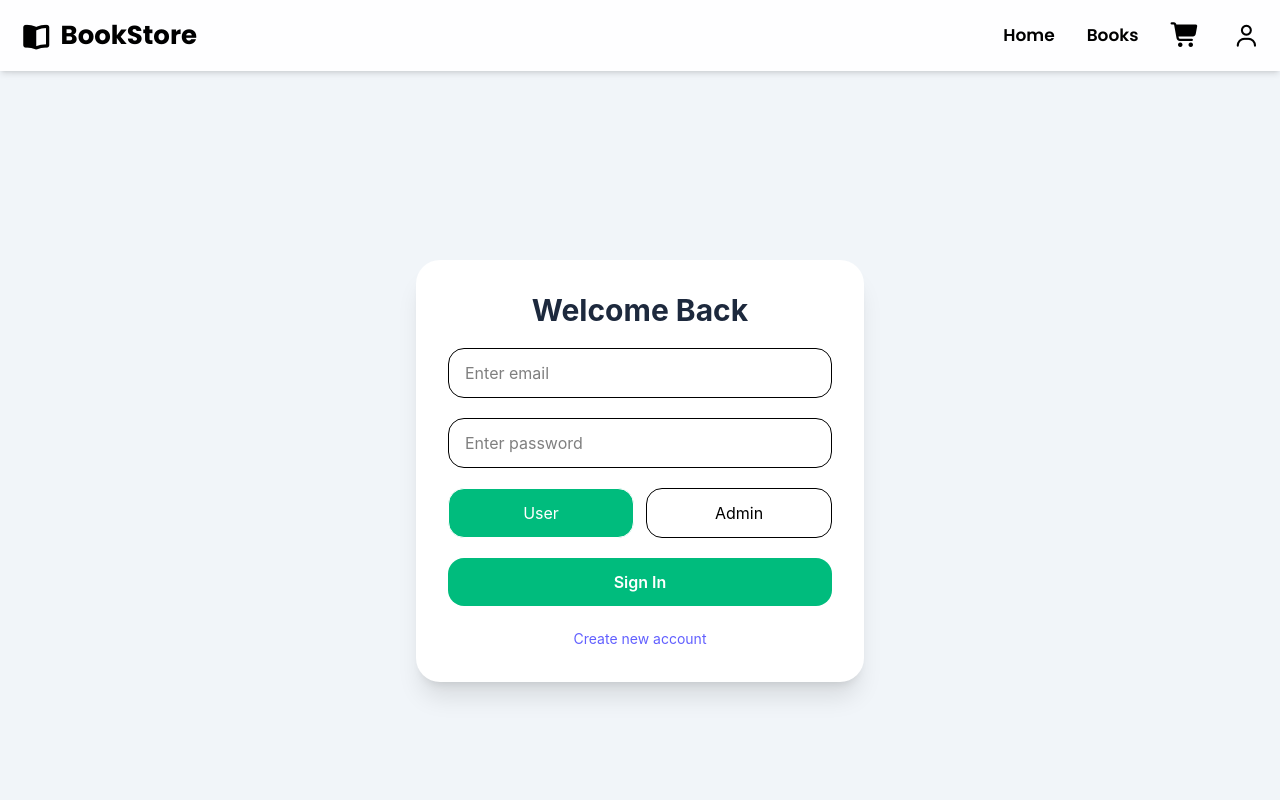
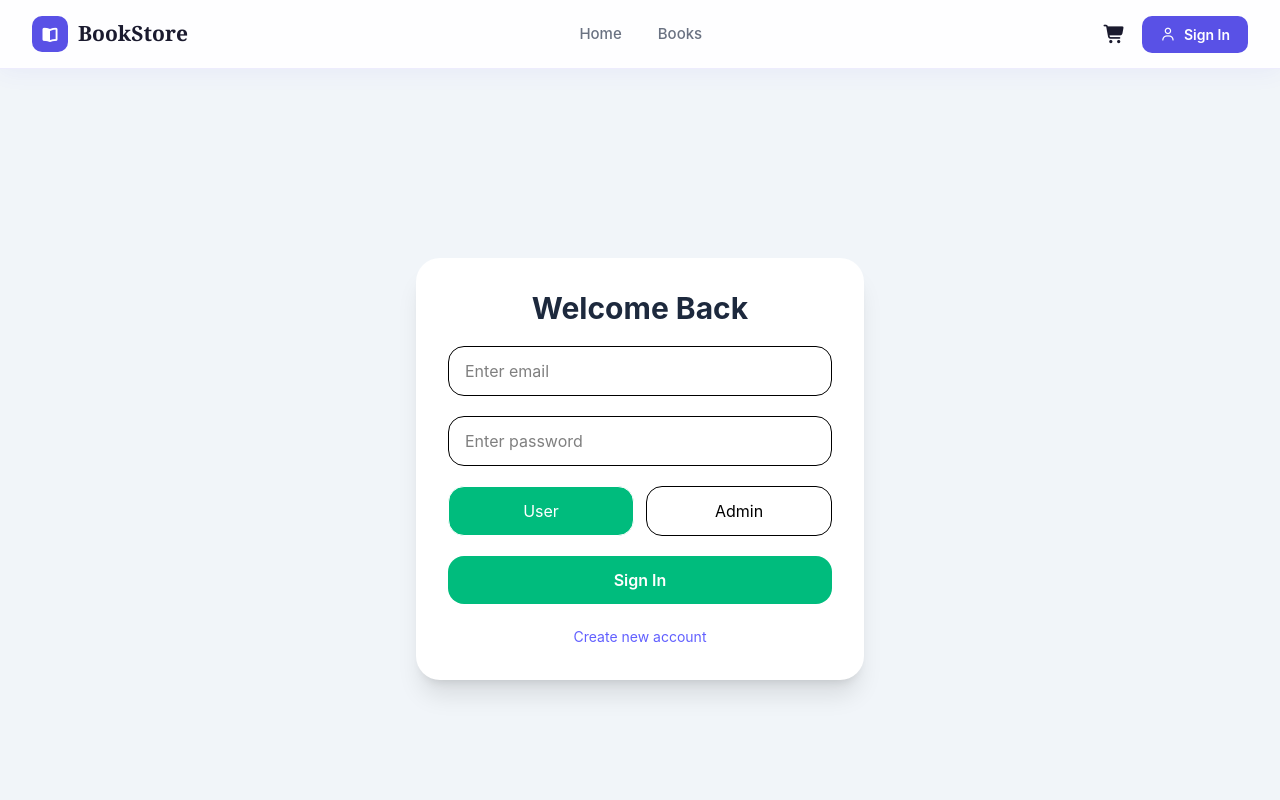
Before and after one commit to Unish-Maharjan/Online-Bookstore, a React (Vite) app: page /user in a window 1280 px wide. Shown: the top 800 px of the page. Built offline with nearby package versions, Linux system fonts and the light colour scheme.

Commit message:
better header

```diff
--- a/src/components/Header.jsx
+++ b/src/components/Header.jsx
@@ -1,110 +1,149 @@
 import React, { useState } from 'react'
-import { Link, useNavigate } from 'react-router'
+import { Link, useLocation, useNavigate } from 'react-router'
 import { useCart } from './CartContext'
 
 const Header = () => {
-  const navigate = useNavigate();
-  const { state } = useCart();
-  const [menuOpen, setMenuOpen] = useState(false);
+  const navigate = useNavigate()
+  const location = useLocation()
+  const { state } = useCart()
+  const [menuOpen, setMenuOpen] = useState(false)
 
-  const totalItems = state.cartItems.reduce((sum, item) => sum + item.quantity, 0);
+  const totalItems = state.cartItems.reduce((sum, item) => sum + item.quantity, 0)
+  const user = JSON.parse(localStorage.getItem('user') || 'null')
+  const admin = JSON.parse(localStorage.getItem('admin') || 'null')
 
-  const user = JSON.parse(localStorage.getItem('user') || 'null');
-  const admin = JSON.parse(localStorage.getItem('admin') || 'null');
+  const isActive = (path) => location.pathname === path
 
   const handleUserClick = () => {
-  setMenuOpen(false);
+    setMenuOpen(false)
+    navigate(admin ? '/admin-dashboard' : '/user')
+  }
 
-  if (admin) {
-    navigate('/admin-dashboard');
-  } else {
-    navigate('/user');
-  }
-  };
+  const userLabel = admin ? 'Dashboard' : user ? 'My Account' : 'Sign In'
+
+  const navLinks = [
+    { to: '/home', label: 'Home', icon: 'fa-house' },
+    { to: '/books', label: 'Books', icon: 'fa-book' },
+  ]
 
   return (
-    <header className='sticky top-0 w-full bg-[#ffffff]/90 text-black px-5 py-4 font-[Poppins] backdrop-blur-lg z-50 shadow-md'>
-      <div className='max-w-7xl mx-auto flex justify-between items-center'>
+    <>
+      <header className="sticky top-0 z-50 w-full border-b border-[#5951e6]/10 bg-white/90 backdrop-blur-xl shadow-[0_2px_24px_rgba(89,81,230,0.07)]">
+        <div className="mx-auto flex h-[68px] max-w-7xl items-center justify-between gap-6 px-5 sm:px-8">
 
-        <Link to='/home' className='font-bold flex items-center gap-2 text-[22px] sm:text-[26px] ease-out duration-300 hover:text-[#5951e6]'>
-          <i className="fa-solid fa-book-open"></i>
-          BookStore
-        </Link>
+          {/* Logo */}
+          <Link
+            to="/home"
+            className="group flex flex-shrink-0 items-center gap-2.5 font-serif text-[21px] font-bold text-[#1a1a2e] transition-colors duration-200 hover:text-[#5951e6]"
+          >
+            <span className="flex h-9 w-9 items-center justify-center rounded-[10px] bg-[#5951e6] text-[15px] text-white transition-transform duration-300 group-hover:-rotate-6 group-hover:scale-110">
+              <i className="fa-solid fa-book-open" />
+            </span>
+            BookStore
+          </Link>
 
-        <nav className='hidden sm:flex items-center gap-8 text-[17px]'>
-          <Link to='/home' className='font-semibold hover:text-[#5951e6] transition-colors duration-200'>Home</Link>
-          <Link to='/books' className='font-semibold hover:text-[#5951e6] transition-colors duration-200'>Books</Link>
+          {/* Desktop nav */}
+          <nav className="hidden flex-1 items-center justify-center gap-1 sm:flex">
+            {navLinks.map(({ to, label }) => (
+              <Link
+                key={to}
+                to={to}
+                className={`rounded-lg px-4 py-2 text-[15px] font-medium transition-colors duration-200 ${
+                  isActive(to)
+                    ? 'bg-[#ebe9ff] text-[#5951e6]'
+                    : 'text-gray-500 hover:bg-[#ebe9ff] hover:text-[#5951e6]'
+                }`}
+              >
+                {label}
+              </Link>
+            ))}
+          </nav>
 
-          <div className="relative">
-            {totalItems > 0 && (
-              <span className="absolute -top-2 -right-2 w-5 h-5 flex items-center justify-center rounded-full text-[12px] text-white font-bold bg-green-400 z-10">
-                {totalItems}
-              </span>
-            )}
+          {/* Desktop actions */}
+          <div className="hidden flex-shrink-0 items-center gap-1.5 sm:flex">
+            {/* Cart */}
             <Link to="/cart">
-              <button className="text-2xl hover:text-[#5951e6] transition-colors duration-200">
-                <i className="fa-solid fa-cart-shopping"></i>
+              <button className="relative flex h-[42px] w-[42px] items-center justify-center rounded-[10px] text-[18px] text-[#1a1a2e] transition-all duration-200 hover:-translate-y-px hover:bg-[#ebe9ff] hover:text-[#5951e6]">
+                {totalItems > 0 && (
+                  <span className="absolute right-1 top-1 flex h-[18px] min-w-[18px] animate-[pop_0.3s_cubic-bezier(.34,1.56,.64,1)] items-center justify-center rounded-full border-2 border-white bg-green-400 px-1 text-[10px] font-bold text-white">
+                    {totalItems}
+                  </span>
+                )}
+                <i className="fa-solid fa-cart-shopping" />
               </button>
             </Link>
+
+            {/* Account CTA */}
+            <button
+              onClick={handleUserClick}
+              className="flex items-center gap-2 rounded-[10px] bg-[#5951e6] px-[18px] py-2 text-[14px] font-semibold text-white transition-all duration-200 hover:-translate-y-px hover:bg-[#4740d4] hover:shadow-[0_4px_14px_rgba(89,81,230,0.35)]"
+            >
+              <i className="fa-regular fa-user text-[13px]" />
+              {userLabel}
+            </button>
           </div>
+
+          {/* Mobile: cart + hamburger */}
+          <div className="flex items-center gap-1 sm:hidden">
+            <Link to="/cart">
+              <button className="relative flex h-[42px] w-[42px] items-center justify-center rounded-[10px] text-[19px] text-[#1a1a2e] hover:bg-[#ebe9ff] hover:text-[#5951e6]">
+                {totalItems > 0 && (
+                  <span className="absolute right-1 top-1 flex h-[18px] min-w-[18px] items-center justify-center rounded-full border-2 border-white bg-green-400 px-1 text-[10px] font-bold text-white">
+                    {totalItems}
+                  </span>
+                )}
+                <i className="fa-solid fa-cart-shopping" />
+              </button>
+            </Link>
+
+            <button
+              onClick={() => setMenuOpen(!menuOpen)}
+              className="flex h-[42px] w-[42px] flex-col items-center justify-center gap-[5px] rounded-[10px] transition-colors hover:bg-[#ebe9ff]"
+              aria-label="Toggle menu"
+            >
+              <span className={`block h-[2px] w-[22px] rounded-sm bg-[#1a1a2e] origin-center transition-all duration-300 ${menuOpen ? 'translate-y-[7px] rotate-45 bg-[#5951e6]' : ''}`} />
+              <span className={`block h-[2px] w-[22px] rounded-sm bg-[#1a1a2e] transition-all duration-300 ${menuOpen ? 'scale-x-0 opacity-0' : ''}`} />
+              <span className={`block h-[2px] w-[22px] rounded-sm bg-[#1a1a2e] origin-center transition-all duration-300 ${menuOpen ? '-translate-y-[7px] -rotate-45 bg-[#5951e6]' : ''}`} />
+            </button>
+          </div>
+        </div>
+      </header>
+
+      {/* Mobile drawer */}
+      <div
+        className={`overflow-hidden border-b border-[#5951e6]/10 bg-white/95 backdrop-blur-xl transition-all duration-[380ms] ease-in-out sm:hidden ${
+          menuOpen ? 'max-h-80 opacity-100' : 'max-h-0 opacity-0'
+        }`}
+      >
+        <div className="mx-auto flex max-w-7xl flex-col gap-1 px-5 pb-5 pt-3">
+          {navLinks.map(({ to, label, icon }) => (
+            <Link
+              key={to}
+              to={to}
+              onClick={() => setMenuOpen(false)}
+              className={`flex items-center gap-3 rounded-[10px] px-4 py-3 text-[15px] font-medium transition-colors duration-200 ${
+                isActive(to)
+                  ? 'bg-[#ebe9ff] text-[#5951e6]'
+                  : 'text-[#1a1a2e] hover:bg-[#ebe9ff] hover:text-[#5951e6]'
+              }`}
+            >
+              <i className={`fa-solid ${icon} w-4 text-center text-[14px]`} />
+              {label}
+            </Link>
+          ))}
+
+          <div className="my-2 h-px bg-[#5951e6]/10" />
 
           <button
             onClick={handleUserClick}
-            className='text-[22px] flex items-center hover:text-[#5951e6] transition-colors duration-200'
+            className="flex w-full items-center gap-3 rounded-[10px] bg-[#5951e6] px-4 py-3 text-[15px] font-semibold text-white transition-colors hover:bg-[#4740d4]"
           >
-            <i className="fa-regular fa-user"></i>
-          </button>
-        </nav>
-
-        <div className='flex sm:hidden items-center gap-5'>
-          <div className="relative">
-            {totalItems > 0 && (
-              <span className="absolute -top-2 -right-2 w-5 h-5 flex items-center justify-center rounded-full text-[12px] text-white font-bold bg-green-400 z-10">
-                {totalItems}
-              </span>
-            )}
-            <Link to="/cart">
-              <button className="text-2xl hover:text-[#5951e6]">
-                <i className="fa-solid fa-cart-shopping"></i>
-              </button>
-            </Link>
-          </div>
-
-          <button
-            onClick={() => setMenuOpen(!menuOpen)}
-            className='text-2xl hover:text-[#5951e6]'
-          >
-            <i className={menuOpen ? "fa-solid fa-xmark" : "fa-solid fa-bars"}></i>
+            <i className="fa-regular fa-user w-4 text-center text-[14px]" />
+            {userLabel}
           </button>
         </div>
       </div>
-
-      {menuOpen && (
-        <div className='sm:hidden mt-3 pb-4 border-t border-gray-100 flex flex-col gap-4 pt-4 px-4 font-[Poppins]'>
-          <Link
-            to='/home'
-            onClick={() => setMenuOpen(false)}
-            className='font-semibold text-[16px] hover:text-[#5951e6]'
-          >
-            Home
-          </Link>
-          <Link
-            to='/books'
-            onClick={() => setMenuOpen(false)}
-            className='font-semibold text-[16px] hover:text-[#5951e6]'
-          >
-            Books
-          </Link>
-          <button
-            onClick={handleUserClick}
-            className='font-semibold text-[16px] text-left flex items-center gap-2 hover:text-[#5951e6]'
-          >
-            <i className="fa-regular fa-user"></i>
-            {admin ? 'Admin Dashboard' : user ? 'My Account' : 'Login'}
-          </button>
-        </div>
-      )}
-    </header>
+    </>
   )
 }
 
```
